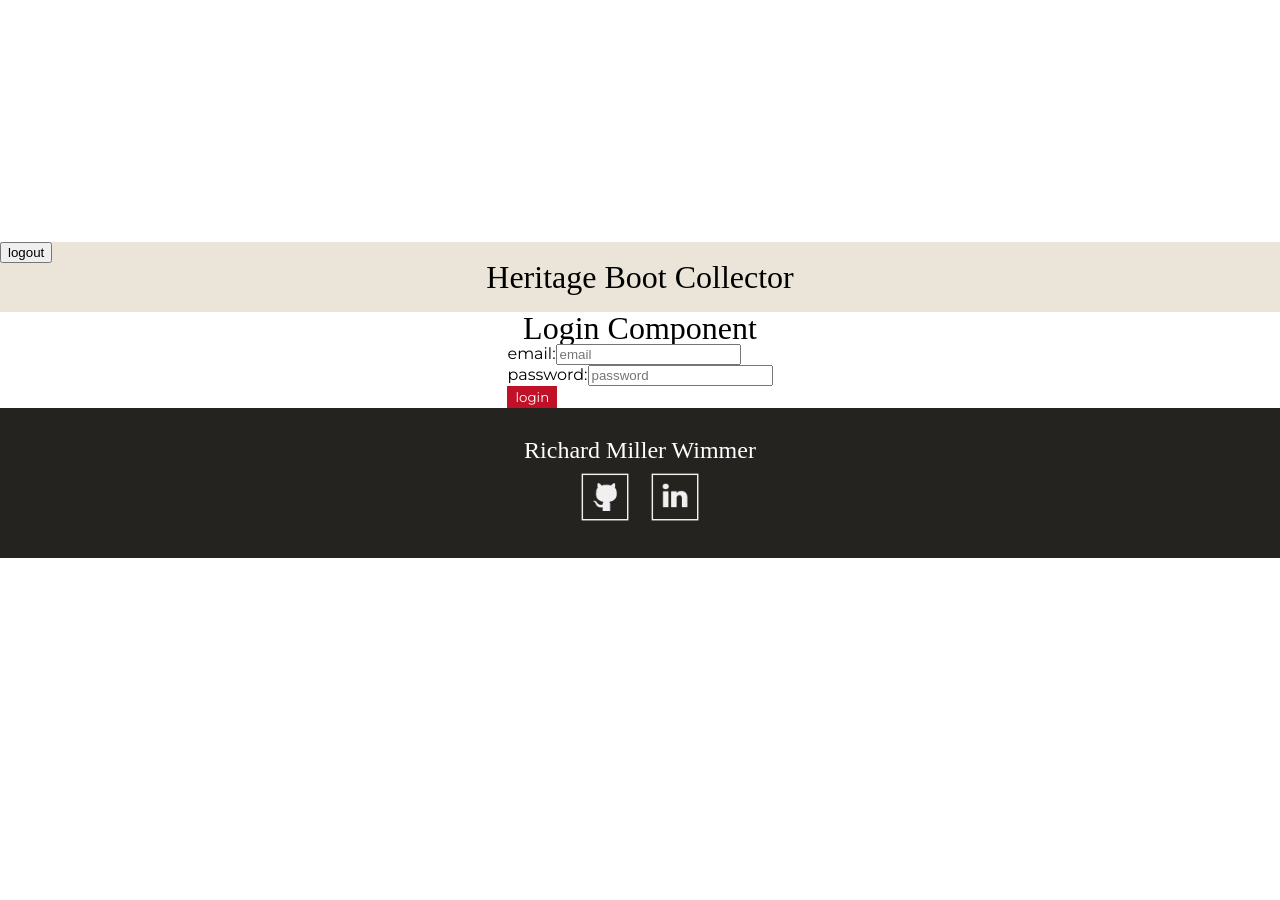
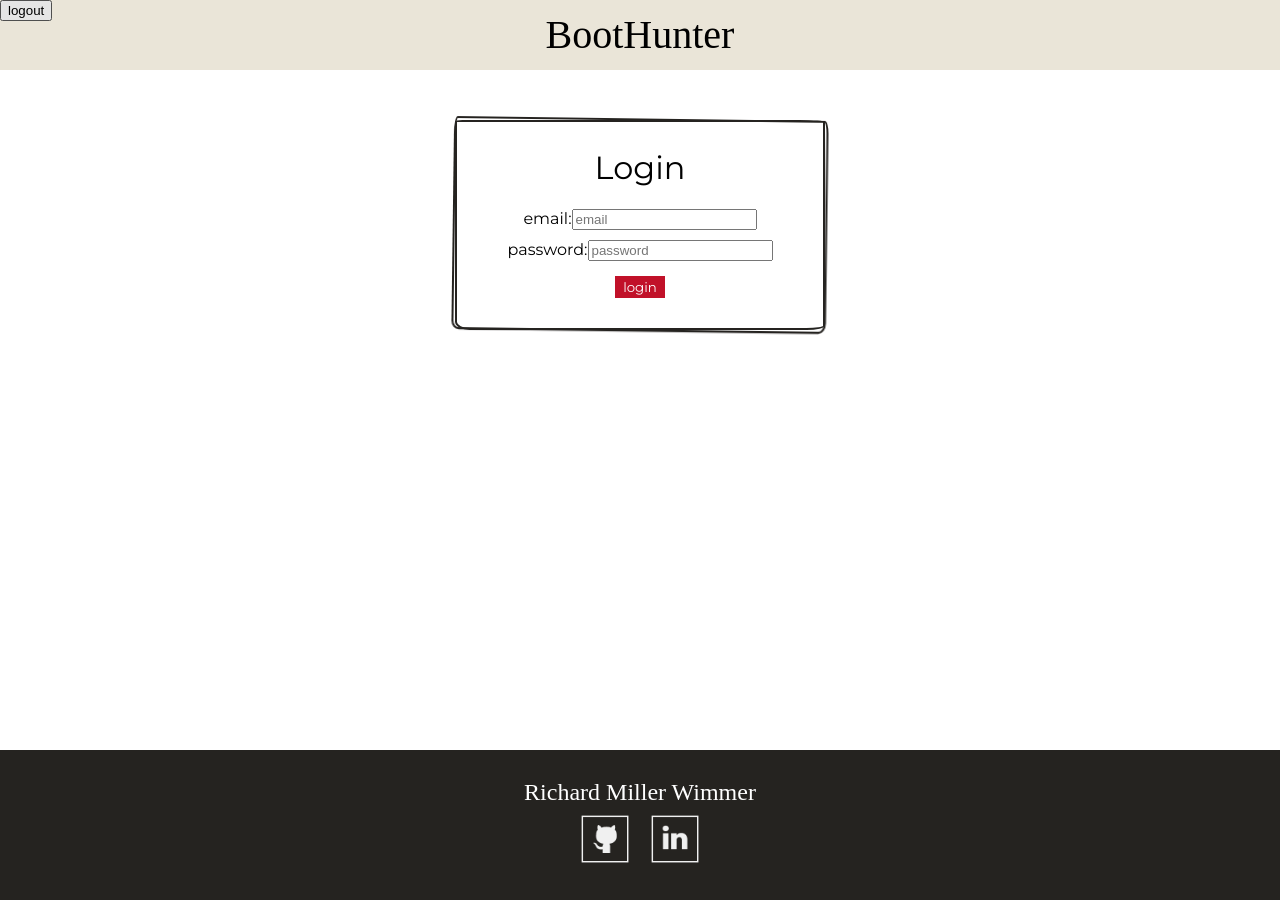
Before and after one commit to RichardMillerWimmer/heritage-boot-tracker, a React (Create React App) app: page /#/login in a window 1280 px wide. Before the commit the page ends 800 px from the top, so only its background shows below. Built offline with nearby package versions, Linux system fonts and the light colour scheme; a web font is replaced by a local one; what redux-promise-middleware would draw is missing.

Commit message:
work on Login sass

```diff
--- a/src/components/Header.tsx
+++ b/src/components/Header.tsx
@@ -18,7 +18,7 @@ const Header: React.FC<RouteComponentProps> = (props: RouteComponentProps) => {
 
     return (
         <section className='header'>
-            <h3>Heritage Boot Collector</h3>
+            <h2>BootHunter</h2>
             <button onClick={logout}>logout</button>
         </section>
     )
--- a/src/components/Login.tsx
+++ b/src/components/Login.tsx
@@ -33,11 +33,11 @@ const Login: React.FC = () => {
 
     return (
         <section className='login'>
-            <h3>Login Component</h3>
             <form onSubmit={(e: React.SyntheticEvent) => {
                 e.preventDefault();
                 login();
             }}>
+                <h3>Login</h3>
                 <label htmlFor="loginEmail">email:</label>
                 <input
                 id="loginEmail"
--- a/src/sass/base/_base.sass
+++ b/src/sass/base/_base.sass
@@ -34,12 +34,14 @@ h2
 
 h3
   font-size: 2rem
+  font-family: $font-main
 
 h4
   font-size: 1.5rem
 
 h5
   font-size: 1rem
+  font-family: $font-main
 
 h6
   font-size: 0.8rem
--- a/src/sass/layout/_header.sass
+++ b/src/sass/layout/_header.sass
@@ -3,7 +3,7 @@
     height: 70px
     background: $color-secondary
     position: relative
-    h3
+    h2
         position: absolute
         top: 50%
         left: 50%
--- a/src/sass/main.css
+++ b/src/sass/main.css
@@ -93,6 +93,7 @@ h2 {
 
 h3 {
   font-size: 2rem;
+  font-family: "Montserrat", sans-serif;
 }
 
 h4 {
@@ -101,6 +102,7 @@ h4 {
 
 h5 {
   font-size: 1rem;
+  font-family: "Montserrat", sans-serif;
 }
 
 h6 {
@@ -122,7 +124,7 @@ h6 {
   background: #eae5d8;
   position: relative;
 }
-.header h3 {
+.header h2 {
   position: absolute;
   top: 50%;
   left: 50%;
@@ -152,4 +154,38 @@ a {
   color: white;
 }
 
+.login {
+  margin: 50px 20px;
+  height: calc( 100vh - 220px );
+  text-align: center;
+}
+.login form {
+  padding: 30px 50px;
+  position: relative;
+  display: inline-block;
+  border: 2px solid #252320;
+  border-radius: 2% 7% 5% 4%/1% 1% 2% 4%;
+}
+.login form::before {
+  content: "";
+  border: 2px solid #252320;
+  display: block;
+  width: 100%;
+  height: 100%;
+  position: absolute;
+  top: 50%;
+  left: 50%;
+  transform: translate3d(-50%, -50%, 0) scale(1.015) rotate(0.75deg);
+  border-radius: 1% 1% 2% 2%/8% 6% 5% 4%;
+}
+.login h3 {
+  margin-bottom: 20px;
+}
+.login input {
+  margin: 5px 0;
+}
+.login button {
+  margin: 10px 0 0 0;
+}
+
 /*# sourceMappingURL=main.css.map */
--- a/src/sass/pages/_login.sass
+++ b/src/sass/pages/_login.sass
@@ -1 +1,14 @@
-// .login
+.login
+    margin: 50px 20px
+    height: calc( 100vh - 220px )
+    text-align: center
+    // position: relative
+    form
+        padding: 30px 50px
+        @include handBorder
+    h3
+        margin-bottom: 20px
+    input
+        margin: 5px 0
+    button
+        margin: 10px 0 0 0
```
Also changed, not shown: src/sass/abstracts/_mixins.sass (+17 -0 lines), 1 other file (tests, documents, lock files or other folders).
